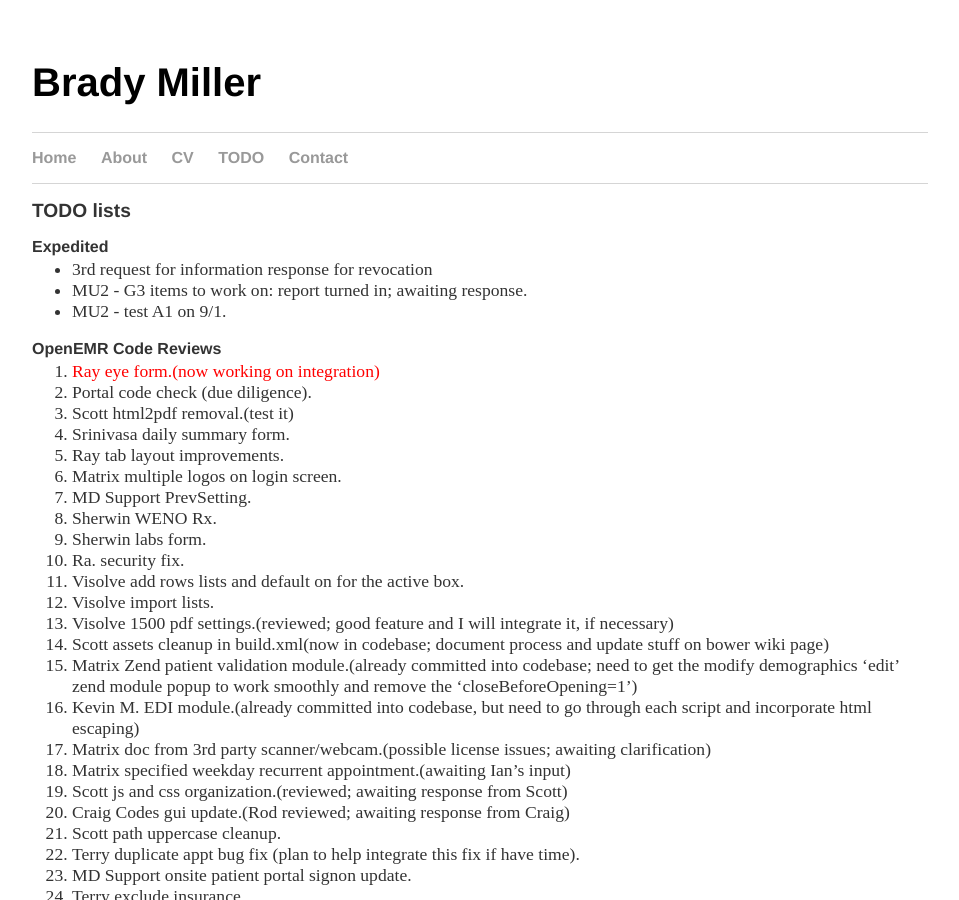
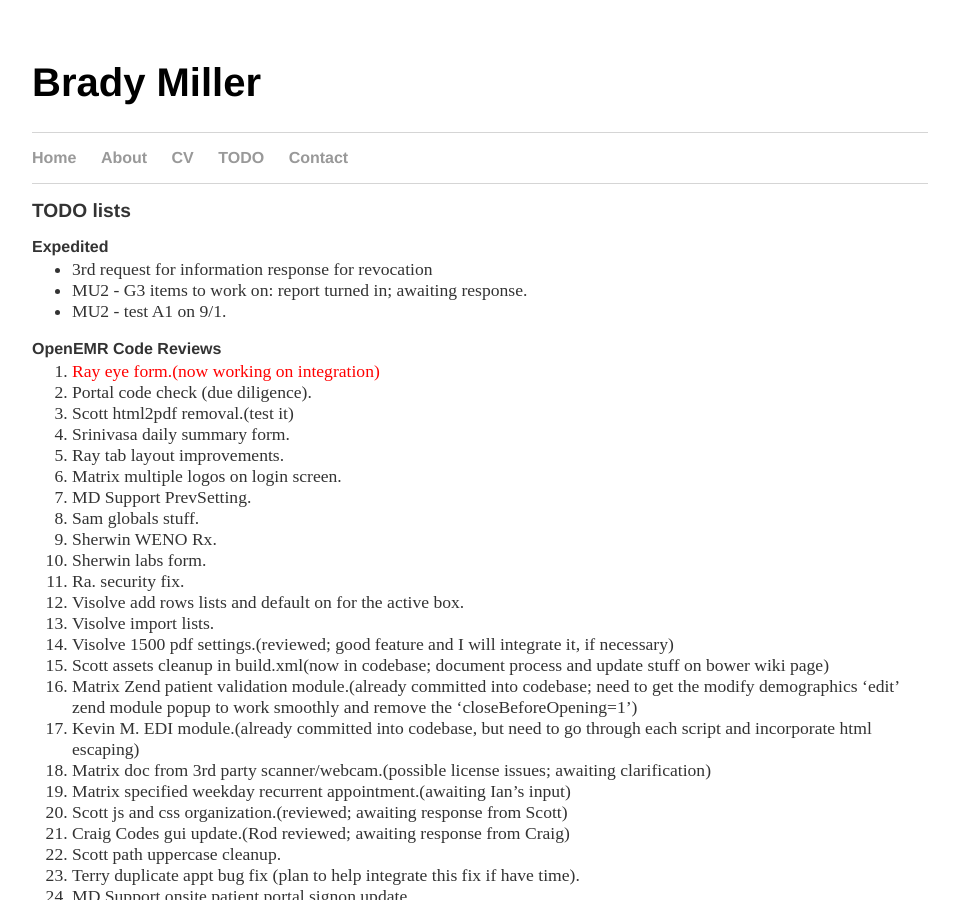
Before and after one commit to bradymiller/bradymiller.github.io, a Jekyll site: the page built from todo/index.md, in a window 1280 px wide and 900 px high. Shown: the whole window, without its empty margins (160-1119 px from the left). Built offline with Jekyll 4.4.1, drawn with Linux system fonts in a browser that asks for light colours.

Commit message:
Update todo list

```diff
--- a/todo/index.md
+++ b/todo/index.md
@@ -16,6 +16,7 @@
 1. Ray tab layout improvements.
 1. Matrix multiple logos on login screen.
 1. MD Support PrevSetting.
+1. Sam globals stuff.
 1. Sherwin WENO Rx.
 1. Sherwin labs form.
 1. Ra. security fix.
```
